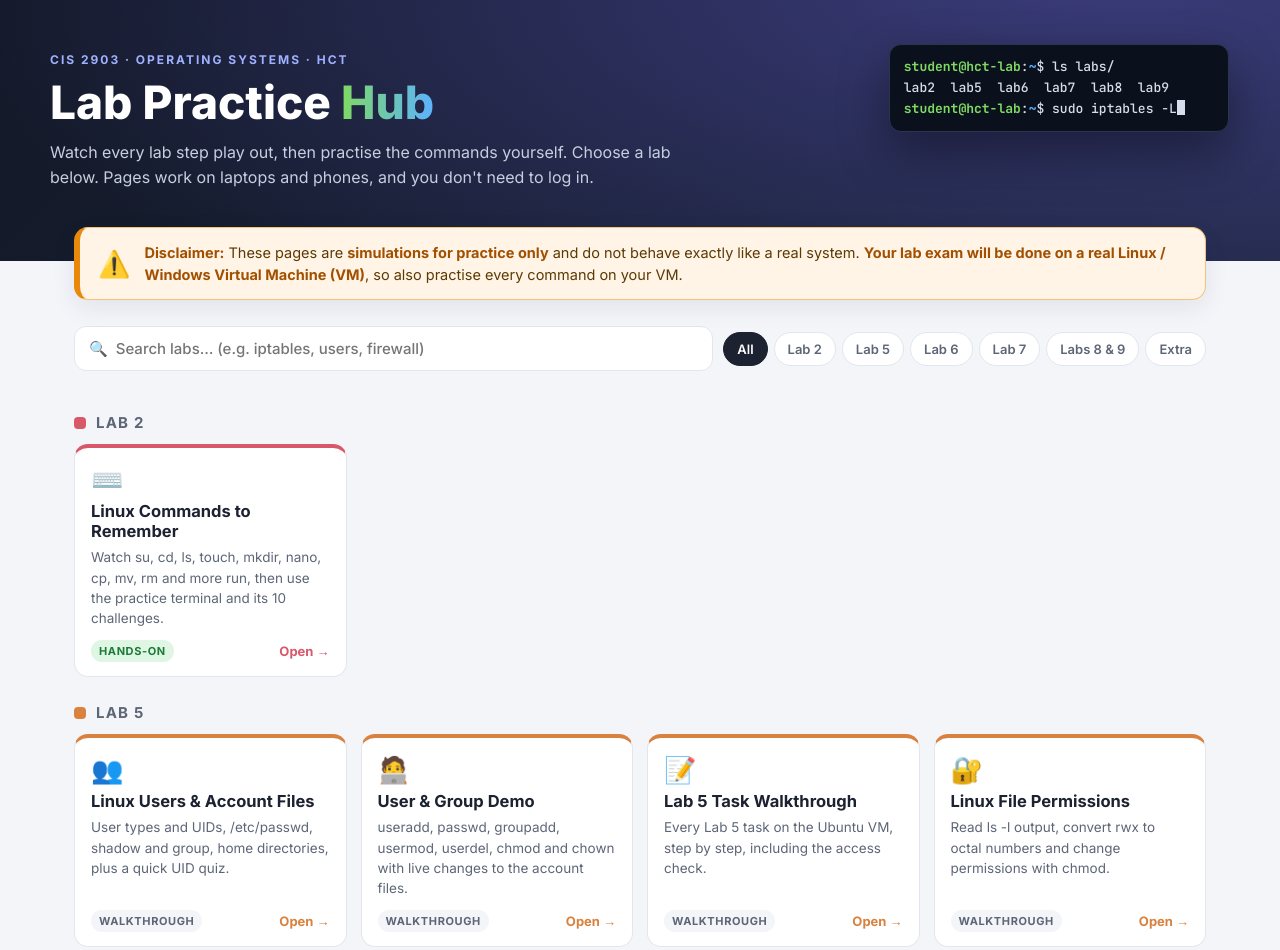
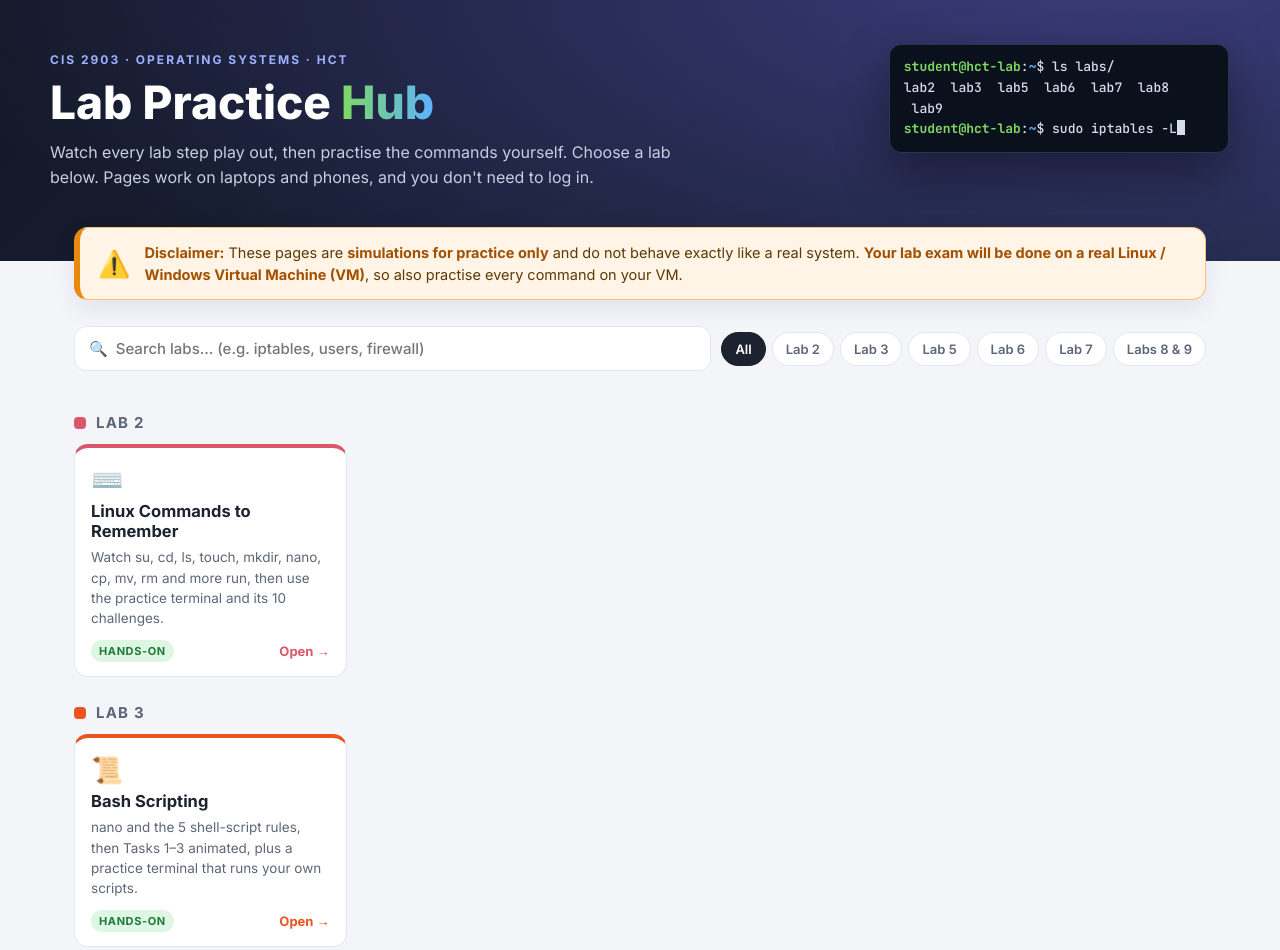
Before and after one commit to thanisinhct/cis2903-ExploreLabs-hub, a plain HTML site: page index.html in a window 1280 px wide. Shown: the top 950 px of the page. Drawn offline with Linux system fonts and the light colour scheme.

Commit message:
Lab 2 and Lab 3 added
Lab 2 and Lab 3 added extra removed

```diff
--- a/index.html
+++ b/index.html
@@ -56,7 +56,7 @@ footer{text-align:center;color:var(--sub);font-size:12.5px;padding:10px 24px 34p
     <h1>Lab Practice <span>Hub</span></h1>
     <p>Watch every lab step play out, then practise the commands yourself. Choose a lab below. Pages work on laptops and phones, and you don't need to log in.</p>
   </div>
-  <div class="term"><span class="g">student@hct-lab</span>:<span class="b">~</span>$ ls labs/<br>lab2 &nbsp;lab5 &nbsp;lab6 &nbsp;lab7 &nbsp;lab8 &nbsp;lab9<br><span class="g">student@hct-lab</span>:<span class="b">~</span>$ <span id="ty"></span><span class="cur"></span></div>
+  <div class="term"><span class="g">student@hct-lab</span>:<span class="b">~</span>$ ls labs/<br>lab2 &nbsp;lab3 &nbsp;lab5 &nbsp;lab6 &nbsp;lab7 &nbsp;lab8 &nbsp;lab9<br><span class="g">student@hct-lab</span>:<span class="b">~</span>$ <span id="ty"></span><span class="cur"></span></div>
 </section>
 
 <div class="disc" role="note"><div><span class="ic">⚠️</span><span><b>Disclaimer:</b> These pages are <b>simulations for practice only</b> and do not behave exactly like a real system. <b>Your lab exam will be done on a real Linux / Windows Virtual Machine (VM)</b>, so also practise every command on your VM.</span></div></div>
@@ -73,6 +73,9 @@ footer{text-align:center;color:var(--sub);font-size:12.5px;padding:10px 24px 34p
 const LABS = [
   { lab: 'Lab 2', color: '#d9576a', items: [
     { f: 'lab2-linux-commands.html', ico: '⌨️', t: 'Linux Commands to Remember', d: 'Watch su, cd, ls, touch, mkdir, nano, cp, mv, rm and more run, then use the practice terminal and its 10 challenges.', k: 'hands' },
+  ]},
+  { lab: 'Lab 3', color: '#e95420', items: [
+    { f: 'lab3-bash-scripting.html', ico: '📜', t: 'Bash Scripting', d: 'nano and the 5 shell-script rules, then Tasks 1–3 animated, plus a practice terminal that runs your own scripts.', k: 'hands' },
   ]},
   { lab: 'Lab 5', color: '#d9823f', items: [
     { f: 'lab5-users-account-files.html', ico: '👥', t: 'Linux Users & Account Files', d: 'User types and UIDs, /etc/passwd, shadow and group, home directories, plus a quick UID quiz.' },
@@ -92,9 +95,6 @@ const LABS = [
     { f: 'lab8-9-linux-labs-in-motion.html', ico: '🎬', t: 'Linux Labs in Motion', d: 'An animated Ubuntu terminal that plays the Lab 8 and Lab 9 Linux tasks as one walkthrough.' },
     { f: 'linux-explorer.html', ico: '🧭', t: 'Linux Explorer', d: 'Step-through diagrams for SSH, users and permissions, iptables, APT and PAM lockout.' },
     { f: 'lab9-windows-security.html', ico: '🪟', t: 'Windows Security Walkthrough', d: 'Security policies and system auditing: Tasks 1 and 3 on Windows Server 2016, click by click.' },
-  ]},
-  { lab: 'Extra', color: '#1f9d57', items: [
-    { f: 'linux-persistence-hunt.html', ico: '🕵️', t: 'Linux Persistence Hunt', d: 'Eight places attackers hide persistence on a compromised Linux server, with demo terminal output.' },
   ]},
 ];
 const main = document.getElementById('main'), chips = document.getElementById('chips');
```
Also changed, not shown: 2 other files.
